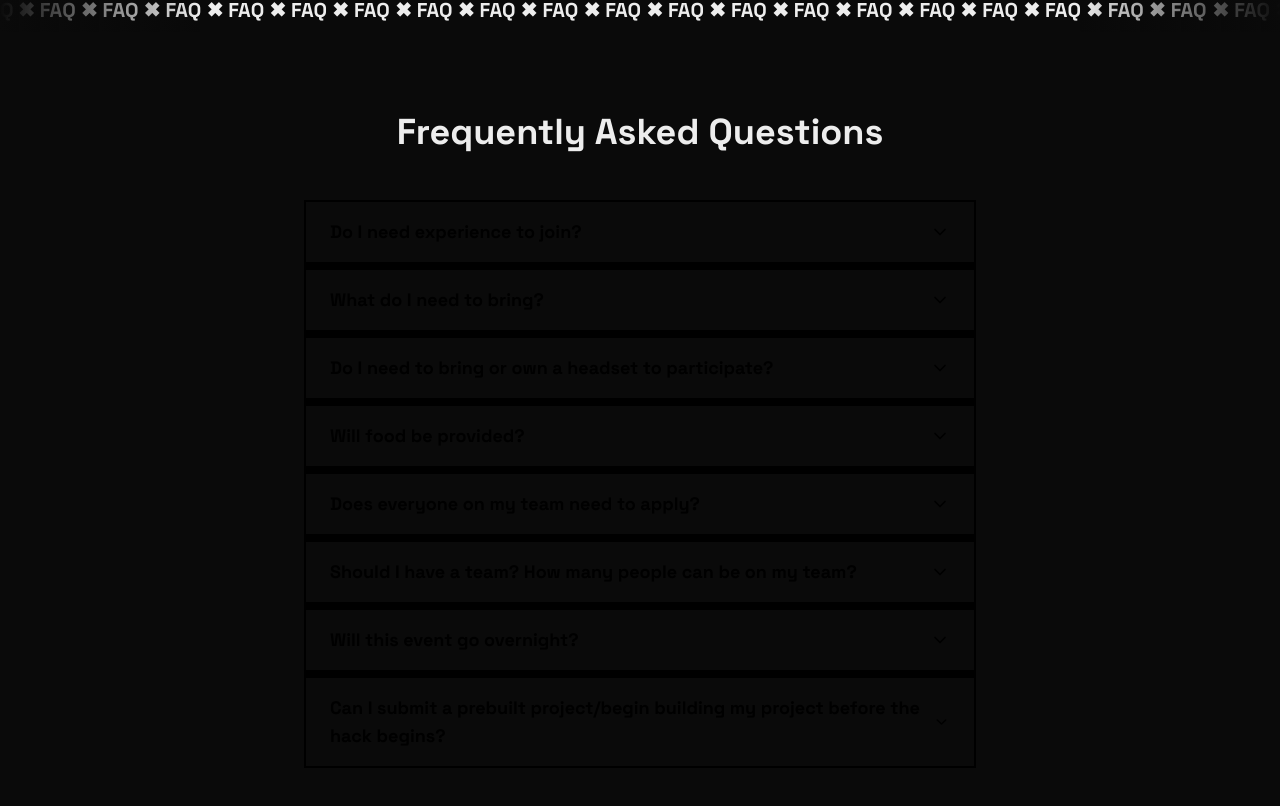
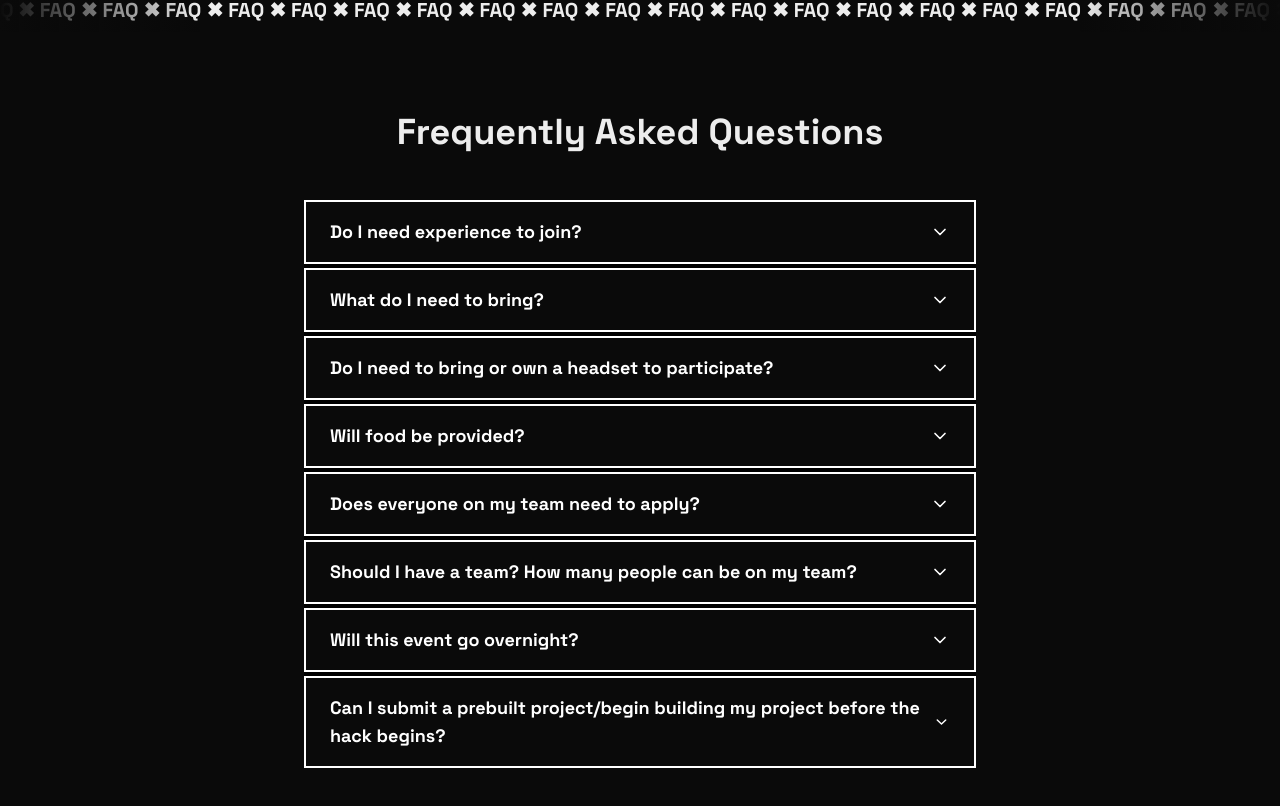
Before and after one commit to TritonXR/hackxr2025, a Next.js app: page / in a window 1280 px wide. Shown: the part 2500-3306 px from the top of the page. Built offline with nearby package versions, Linux system fonts and the light colour scheme; no server answers.

Commit message:
faq color changes

```diff
--- a/app/layout.tsx
+++ b/app/layout.tsx
@@ -23,6 +23,7 @@ const spaceGrotesk = Space_Grotesk({
 export const metadata: Metadata = {
     title: 'HackXR',
     description: 'Triton Extended Reality Hackathon 2025',
+    icons: { icon: '/favicon.ico' }
 };
 
 export default function RootLayout({
--- a/app/sections/FAQ/components/FAQItem.tsx
+++ b/app/sections/FAQ/components/FAQItem.tsx
@@ -19,23 +19,23 @@ const FAQItem: React.FC<FAQItemProp> = ({ question, answer }) => {
             className="group hover:cursor-pointer"
         >
             <div
-                className="bg-background flex w-full justify-between items-center py-4 px-6 text-left group-hover:border-highlight border-2 border-dim
+                className="bg-background group-hover:border-highlight flex w-full justify-between items-center py-4 px-6 text-left border-2 border-white
                 transition-all duration-700 ease-in-out"
             >
-                <h2 className="text-dim group-hover:text-highlight group-hover:translate-x-2 transition-all duration-700 ease-in-out">
+                <h2 className="text-white group-hover:translate-x-2 transition-all duration-700 ease-in-out">
                     {question}
                 </h2>
                 <ChevronDown
-                    className="h-5 w-5 text-dim group-hover:text-highlight transition-all duration-700 ease-in-out
+                    className="h-5 w-5 text-white group-hover:text-highlight transition-all duration-700 ease-in-out
                     group-hover:rotate-180"
                 />
             </div>
             <div
-                className="grid grid-rows-[0fr] group-hover:grid-rows-[1fr] transition-all duration-700 ease-in-out bg-dim rounded-b-xl group-hover:bg-highlight"
+                className="grid grid-rows-[0fr] group-hover:grid-rows-[1fr] transition-all duration-700 ease-in-out bg-highlight rounded-b-xl"
             >
                 <div className="overflow-hidden">
                     <div className="px-10 py-4">
-                        <p className="text-background">{answer}</p>
+                        <p className="text-foreground">{answer}</p>
                     </div>
                 </div>
             </div>
```
